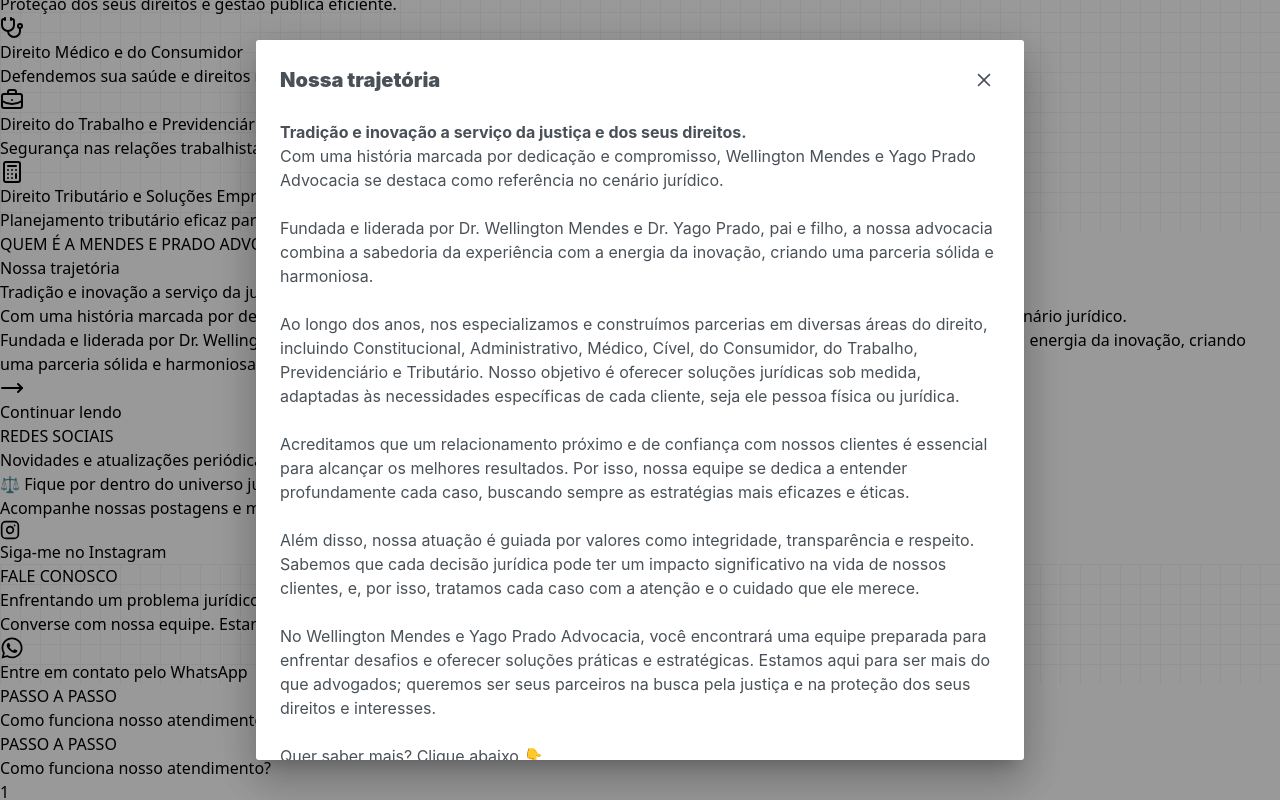
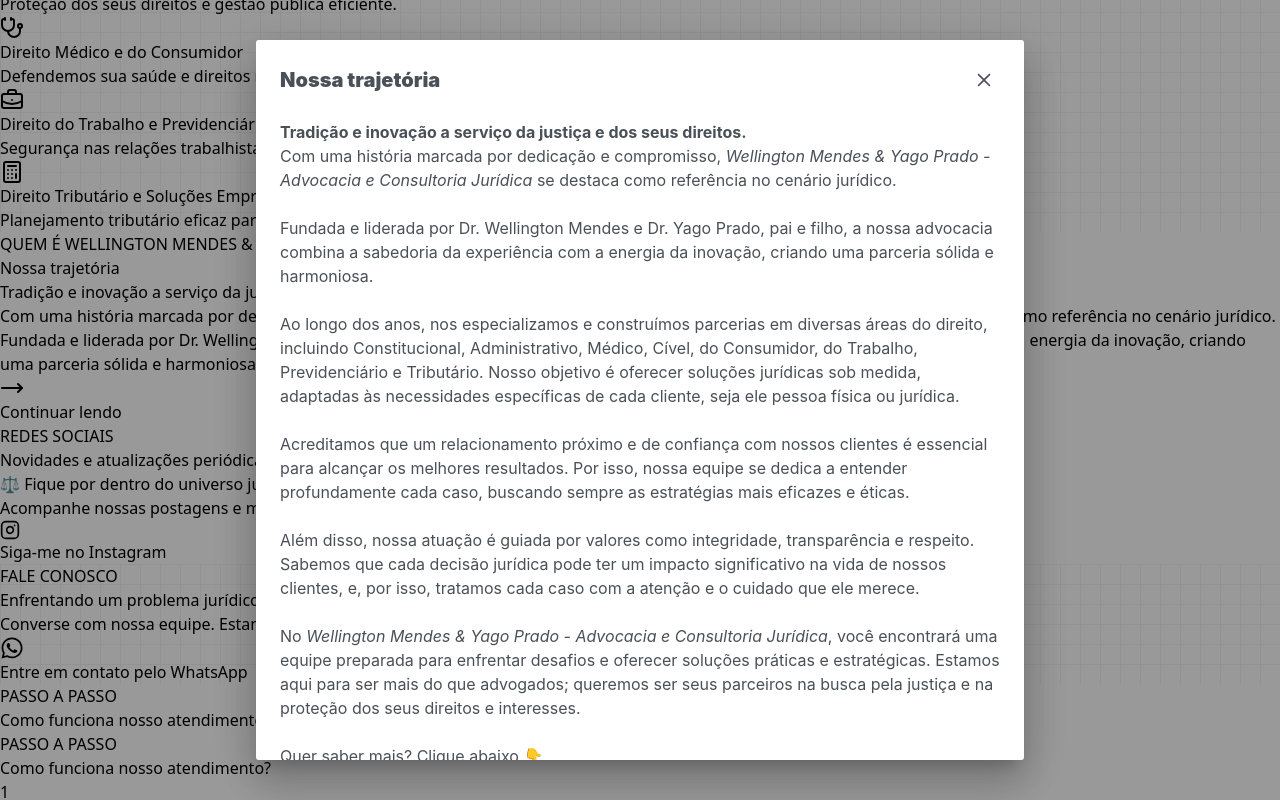
Before and after one commit to EdisonMatos/LP-MendesPrado, a React (Vite) app: page / in a window 1280 px wide. Both pictures are taken after a click on the button "Continuar lendo". Shown: the part 619-1419 px from the top of the page. Built offline with nearby package versions, Linux system fonts and the light colour scheme; a web font is replaced by a local one.

Commit message:
feat: Atualiza texto de about

```diff
--- a/src/content/content.jsx
+++ b/src/content/content.jsx
@@ -329,14 +329,17 @@ const content = {
         img: aboutImg1,
         alt: "Imagem profissional de escritório/advogado(a)",
       },
-      miniTag: "QUEM É A MENDES E PRADO ADVOCACIA",
+      miniTag:
+        "QUEM É WELLINGTON MENDES & YAGO PRADO - ADVOCACIA E CONSULTORIA JURÍDICA",
       title: "Nossa trajetória",
       subtitle: "Tradição e inovação a serviço da justiça e dos seus direitos.",
       paragraph: (
         <div>
-          Com uma história marcada por dedicação e compromisso, Wellington
-          Mendes e Yago Prado Advocacia se destaca como referência no cenário
-          jurídico.
+          Com uma história marcada por dedicação e compromisso,{" "}
+          <i>
+            Wellington Mendes & Yago Prado - Advocacia e Consultoria Jurídica
+          </i>{" "}
+          se destaca como referência no cenário jurídico.
           <br />
           Fundada e liderada por Dr. Wellington Mendes e Dr. Yago Prado, pai e
           filho, a nossa advocacia combina a sabedoria da experiência com a
@@ -346,9 +349,11 @@ const content = {
       buttonModalLabelAbout: "Continuar lendo",
       modal: (
         <p>
-          Com uma história marcada por dedicação e compromisso, Wellington
-          Mendes e Yago Prado Advocacia se destaca como referência no cenário
-          jurídico.
+          Com uma história marcada por dedicação e compromisso,{" "}
+          <i>
+            Wellington Mendes & Yago Prado - Advocacia e Consultoria Jurídica
+          </i>{" "}
+          se destaca como referência no cenário jurídico.
           <br />
           <br />
           Fundada e liderada por Dr. Wellington Mendes e Dr. Yago Prado, pai e
@@ -376,11 +381,14 @@ const content = {
           tratamos cada caso com a atenção e o cuidado que ele merece.
           <br />
           <br />
-          No Wellington Mendes e Yago Prado Advocacia, você encontrará uma
-          equipe preparada para enfrentar desafios e oferecer soluções práticas
-          e estratégicas. Estamos aqui para ser mais do que advogados; queremos
-          ser seus parceiros na busca pela justiça e na proteção dos seus
-          direitos e interesses.
+          No{" "}
+          <i>
+            Wellington Mendes & Yago Prado - Advocacia e Consultoria Jurídica
+          </i>
+          , você encontrará uma equipe preparada para enfrentar desafios e
+          oferecer soluções práticas e estratégicas. Estamos aqui para ser mais
+          do que advogados; queremos ser seus parceiros na busca pela justiça e
+          na proteção dos seus direitos e interesses.
           <br />
           <br />
         </p>
```
